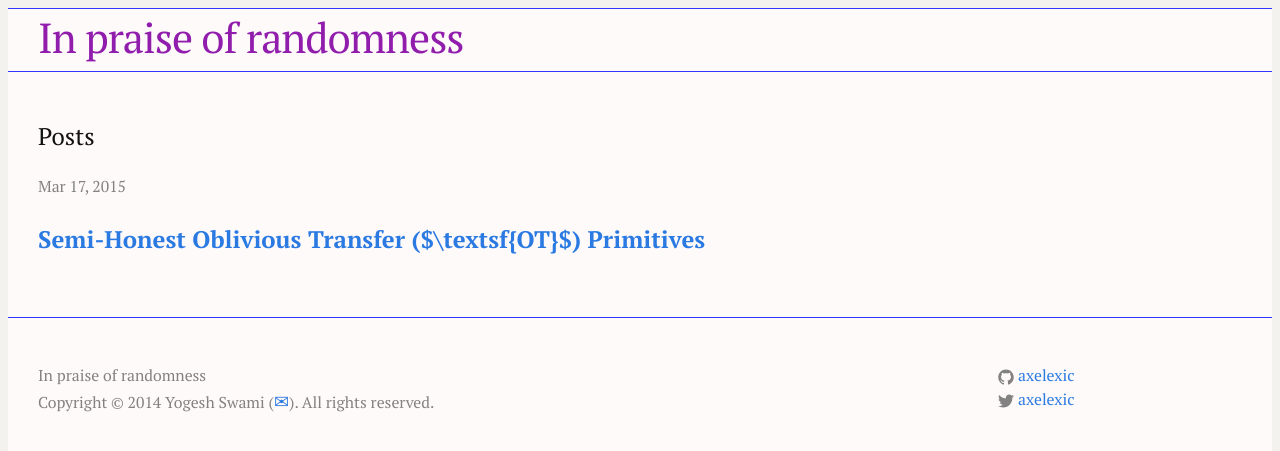
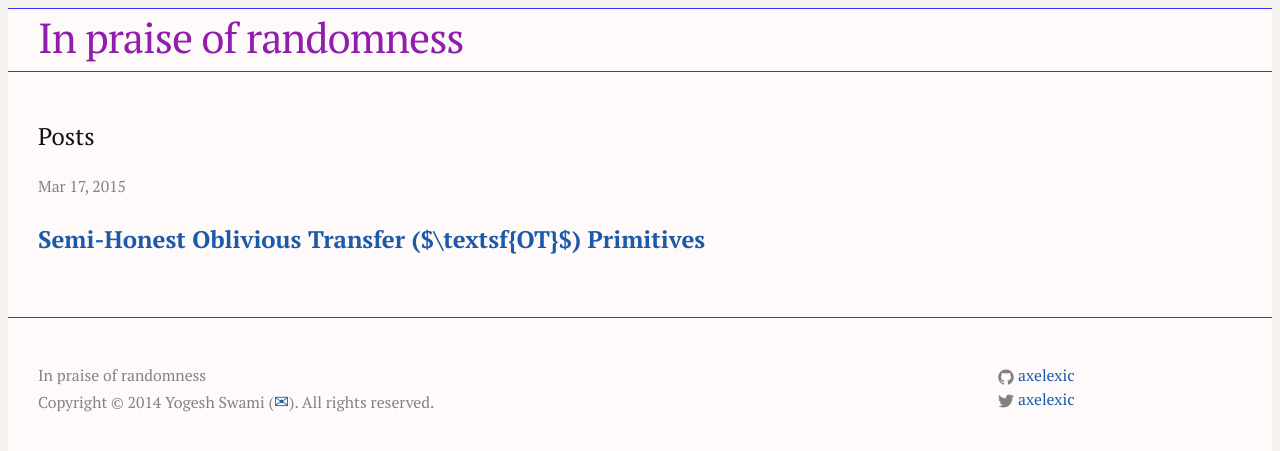
Before and after one commit to axelexic/axelexic.github.io, a Jekyll site: the page built from index.html, in a window 1280 px wide. Shown: the top 451 px of the page. Built offline with Jekyll 4.4.1, drawn with Linux system fonts in a browser that asks for light colours; a script that is not in the unit is left out.

Commit message:
Update color labels and set mathjax font sizes correctly.
Updating the color labels and setting the mathjax font size to math the sourrounding text.

```diff
--- a/_sass/_base.scss
+++ b/_sass/_base.scss
@@ -29,7 +29,7 @@
 }
 
 html {
-  font-size: 16px;
+  font-size: 18px;
   -webkit-font-smoothing: antialiased;
   box-sizing: border-box;
   max-width: 100%;
@@ -181,13 +181,13 @@
 figurecaption {
   font-size: $small-font-size;
   counter-increment: figure_counter;
-  color: $blockquote-color;
+  color: $section-title-color;
   font-weight: bold;
 }
 
 figurecaption::before {
   content: "Fig. " counter(figure_counter) ": ";
-  color: $blockquote-color;
+  color: $section-title-color;
   font-weight: bolder;
 }
 
@@ -210,8 +210,8 @@
 h6 {
   text-decoration: underline;
   font-variant: small-caps;
-  font-size: 1.3rem;
-  color: $blockquote-color;
+  font-size: 1.1rem;
+  color: $section-title-color;
 }
 
 article > hr {
@@ -219,14 +219,14 @@
   margin-bottom: math.div($spacing-unit, 2);
   height: 0.5px;
   border: none;
-  background-color: $blockquote-color;
+  background-color: $section-title-color;
 }
 
 /**
  * Links
  */
 a {
-  color: $brand-color;
+  color: color-mix(in oklab, $brand-color 80%, black);
   text-decoration: none;
 
   &:visited {
@@ -546,7 +546,8 @@
 /** MathJax **/
 .MJX-TEX,
 .MJX-TEX * {
-  font-family: "PT Serif", serif !important;
+  font-family: inherit !important;
+  font-size: inherit !important;
 }
 
 mjx-container .math-accent {
--- a/_sass/_semantic_blocks.scss
+++ b/_sass/_semantic_blocks.scss
@@ -4,6 +4,7 @@
 $semantic-block-border-color: $blockquote-color;
 $definition-border-color:  #006030;
 $theorem-border-color: $blockquote-color;
+$problem-border-color: darkorange;
 $example-border-color: $grey-color;
 $aside-border-color: $grey-color;
 $proof-border-color: brown;
@@ -170,11 +171,17 @@
 .post-content .theorem,
 .post-content .lemma,
 .post-content .corollary,
-.post-content .problem,
 .post-content .claim {
     border-left-color: $theorem-border-color;
     background-color: semantic-block-background($theorem-border-color);
 }
+
+.post-content .problem,
+.post-content .algorithm {
+    border-left-color: $problem-border-color;
+    background-color: semantic-block-background($problem-border-color);
+}
+
 
 .post-content .algorithm dl,
 .post-content .problem dl {
```
